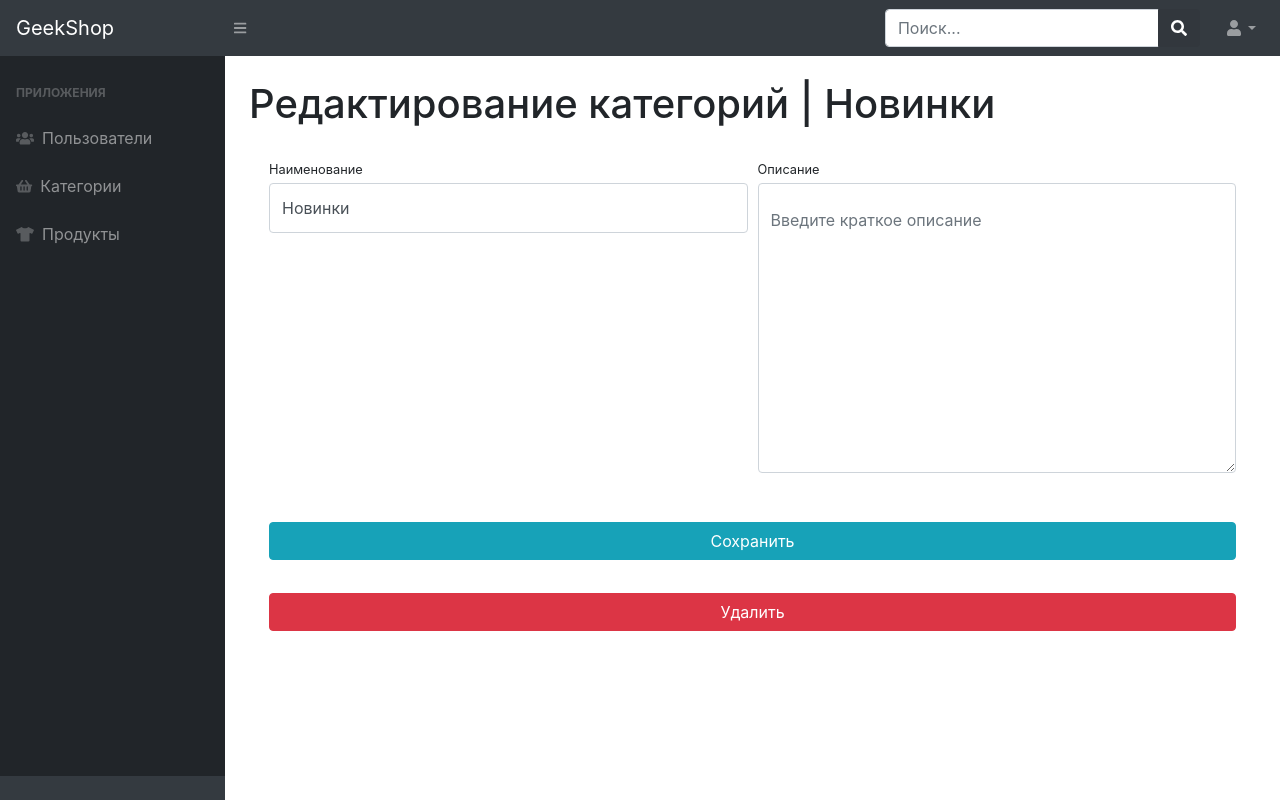
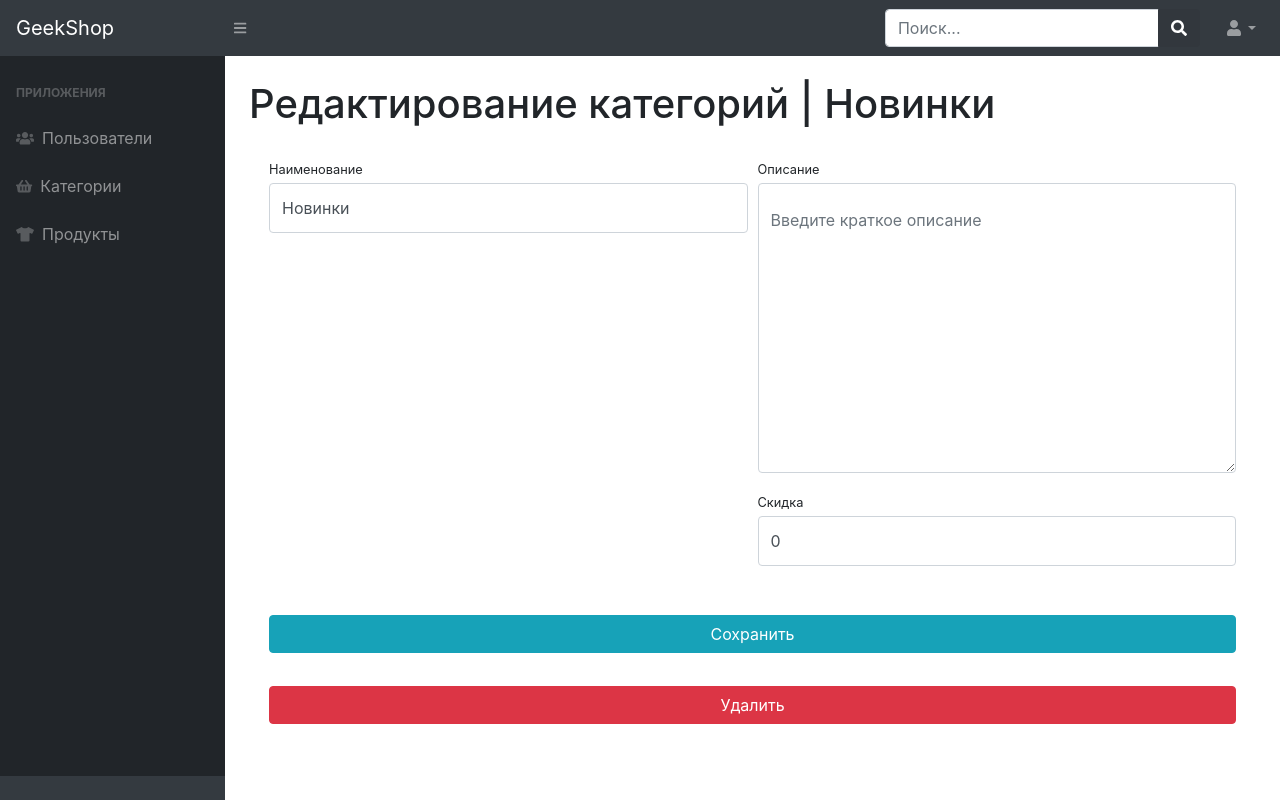
Before and after one commit to magdychserg/django, a Django app: page /admins/categories-update/1/ in a window 1280 px wide. Run offline with Django 3.2, Linux system fonts and the light colour scheme; the visitor is signed in with stand-in values (Sample User, id 1); data comes from the database, SQL or seed files in the repository; some libraries are stand-ins or nearby versions.

Commit message:
add скидка

```diff
--- a/geekshop/admins/forms.py
+++ b/geekshop/admins/forms.py
@@ -36,9 +36,10 @@ class UserAdminProfileForm(UserProfilerForm):
 
 
 class ProductCategoryEditForm(forms.ModelForm):
+    discount = forms.IntegerField(widget=forms.NumberInput(),label='скидка', required=False, min_value=0,max_value=90,initial=0)
     class Meta:
         model = ProductCategory
-        fields = ('name', 'description', 'is_active')
+        fields = ('name', 'description', 'is_active', 'discount')
 
     def __init__(self, *args, **kwargs):
         super().__init__(*args, **kwargs)
--- a/geekshop/admins/templates/admins/admin-categories-update-delete.html
+++ b/geekshop/admins/templates/admins/admin-categories-update-delete.html
@@ -20,6 +20,10 @@
                             <div class="form-group">
                                 <label class="small mb-1" for="{{ form.description.id_for_label }}">Описание</label>
                                 {{ form.description }}
+                            </div>
+                            <div class="form-group">
+                                <label class="small mb-1" for="{{ form.discount.id_for_label }}">Скидка</label>
+                                {{ form.discount }}
                             </div>
                         </div>
                     </div>
--- a/geekshop/admins/views.py
+++ b/geekshop/admins/views.py
@@ -93,6 +93,7 @@ class CategoriesDeleteView(DeleteView, BaseClassContextMixin, CustomDispatchMixi
         self.object = self.get_object()
         if self.object.is_active:
             self.object.is_active = False
+            self.object.product_set.update(is_active=False)
         else:
             self.object.is_active = True
         self.object.save()
```
